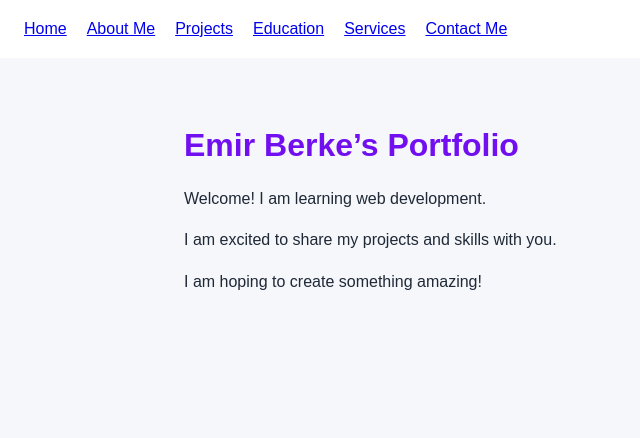
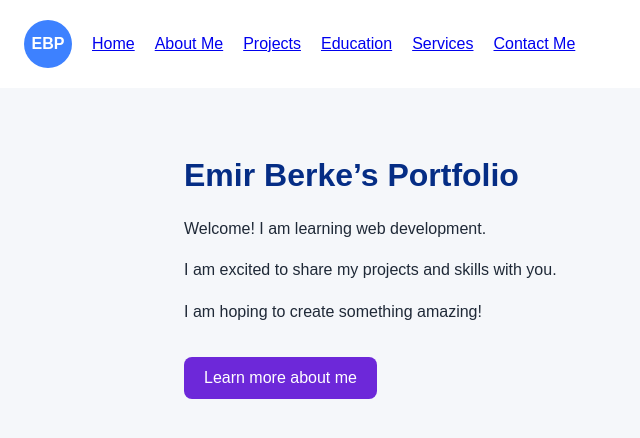
Before and after one commit to Emir-berke/react-portfolio, a React (Vite) app: page / in a window 1280 px wide. Shown: the top 438 px of the page, without its empty margins (0-640 px from the left). Built offline with nearby package versions, Linux system fonts and the light colour scheme.

Commit message:
Add custom initials logo and Home page About link

```diff
--- a/src/App.css
+++ b/src/App.css
@@ -5,7 +5,7 @@ main {
 }
 
 h1 {
-  color: #710ff0;
+  color: #052d85;
 }
 
 p {
@@ -17,4 +17,32 @@ nav {
   gap: 20px;
   padding: 20px 24px;
   background-color: #ffffff;
+  align-items: center;
 }
+
+.logo {
+  display: inline-flex;
+  align-items: center;
+  justify-content: center;
+  width: 48px;
+  height: 48px;
+  border-radius: 50%;
+  background-color: #3d81ff;
+  color: white;
+  font-weight: bold;
+  text-decoration: none;
+  flex-shrink: 0;
+}
+.button-link {
+  display: inline-block;
+  margin-top: 16px;
+  padding: 12px 20px;
+  background-color: #6d28d9;
+  color: white;
+  text-decoration: none;
+  border-radius: 8px;
+}
+
+.button-link:hover {
+  background-color: #5420a8;
+}
--- a/src/App.jsx
+++ b/src/App.jsx
@@ -12,6 +12,7 @@ function App() {
   return (
     <BrowserRouter>
      <nav>
+  <Link to="/" className="logo" aria-label="Emir Berke home">EBP</Link>
   <Link to="/">Home</Link>
   <Link to="/about">About Me</Link>
   <Link to="/projects">Projects</Link>
--- a/src/pages/Home.jsx
+++ b/src/pages/Home.jsx
@@ -1,3 +1,7 @@
+import { Link } from 'react-router'
+<Link to="/about" className="button-link">
+  Learn more about me
+</Link>
 function Home() {
   return (
     <main>
@@ -6,6 +10,9 @@ function Home() {
       <p>I am excited to share my projects and skills with you.</p>
       <p>I am hoping to create something amazing!</p>
 
+      <Link to="/about" className="button-link">
+  Learn more about me
+</Link>
     </main>
   )
 }
```
